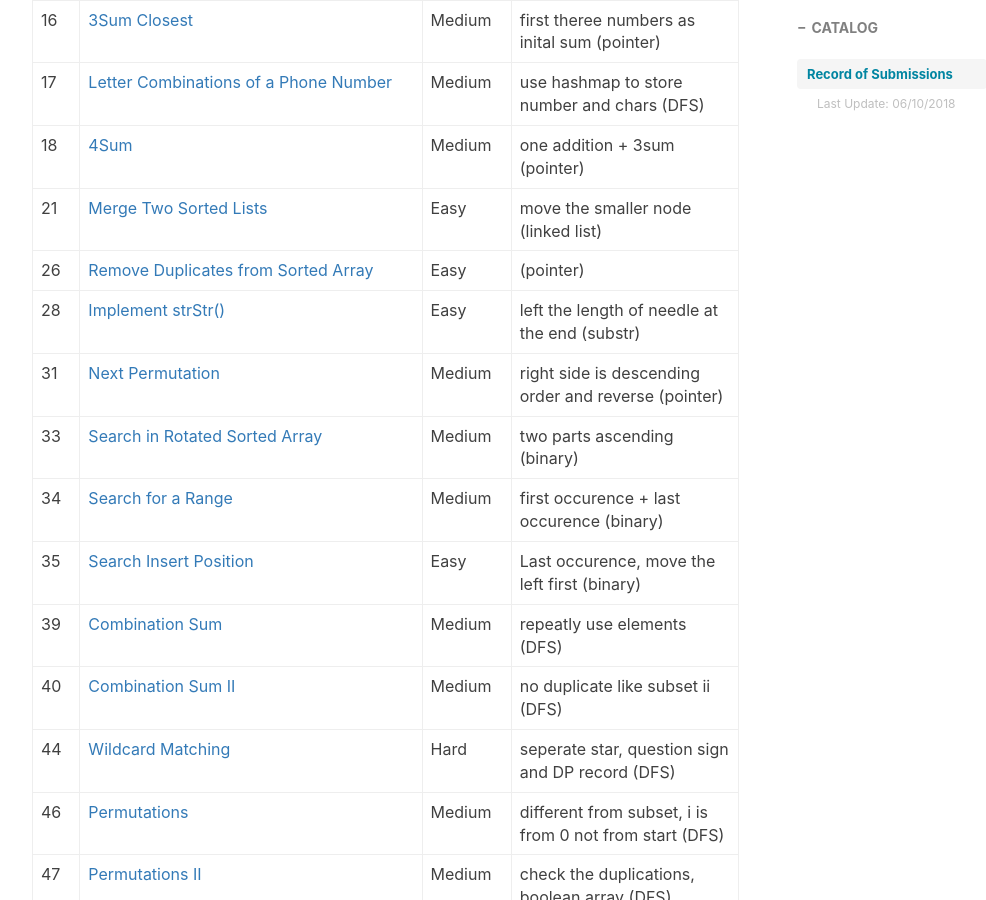
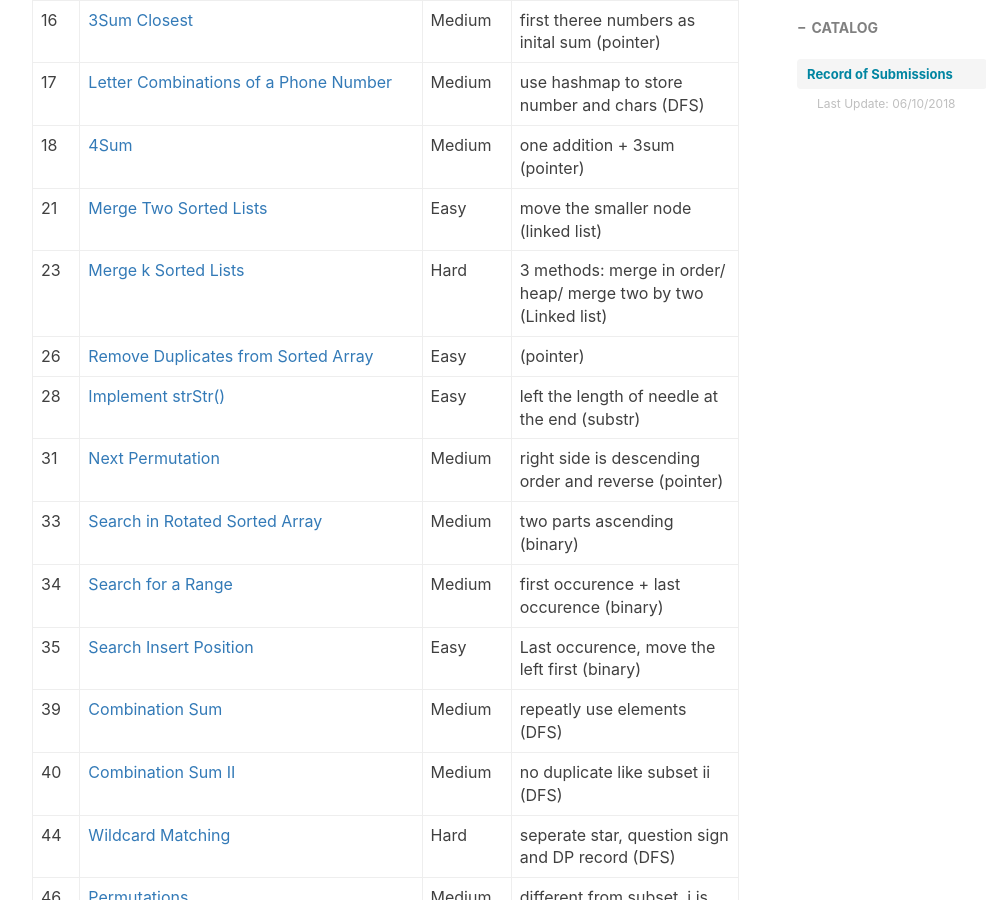
Before and after one commit to ly16/ly16.github.io, a Jekyll site: the page built from _posts/2018-05-18-leetcode-record-round1.md, in a window 1280 px wide and 900 px high, scrolled down 877 px. Shown: the whole window, without its empty margins (233-1219 px from the left). Built offline with Jekyll 4.4.1, drawn with Linux system fonts in a browser that asks for light colours; nearby versions of some CDN libraries; comment, search, counter and statistics services are not loaded.

Commit message:
Update 2018-05-18-leetcode-record-round1.md

```diff
--- a/_posts/2018-05-18-leetcode-record-round1.md
+++ b/_posts/2018-05-18-leetcode-record-round1.md
@@ -23,6 +23,7 @@ tags:
 |17|[Letter Combinations of a Phone Number](https://github.com/ly16/LC-Practice/blob/master/Letter%20Combinations%20of%20a%20Phone%20Number.java)|Medium|use hashmap to store number and chars (DFS)|
 |18|[4Sum](https://github.com/ly16/LC-Practice/blob/master/4%20Sum.java)|Medium|one addition + 3sum (pointer)|
 |21|[Merge Two Sorted Lists](https://github.com/ly16/LC-Practice/blob/master/Merge%20Two%20Sorted%20Linked%20Lists.java)|Easy| move the smaller node (linked list)|
+|23|[Merge k Sorted Lists](https://github.com/ly16/LC-Practice/blob/master/Merge%20K%20Sorted%20Lists.java)|Hard|3 methods: merge in order/ heap/ merge two by two (Linked list)|
 |26|[Remove Duplicates from Sorted Array](https://github.com/ly16/LC-Practice/blob/master/Array%20Deduplication%20I.java)|Easy|(pointer)|
 |28|[Implement strStr()](https://github.com/ly16/LC-Practice/blob/master/Determine%20If%20One%20String%20Is%20Another's%20Substring.java)|Easy|left the length of needle at the end (substr)|
 |31|[Next Permutation](https://github.com/ly16/LC-Practice/blob/master/Next%20Permutation.java)|Medium|right side is descending order and reverse (pointer)|
```
